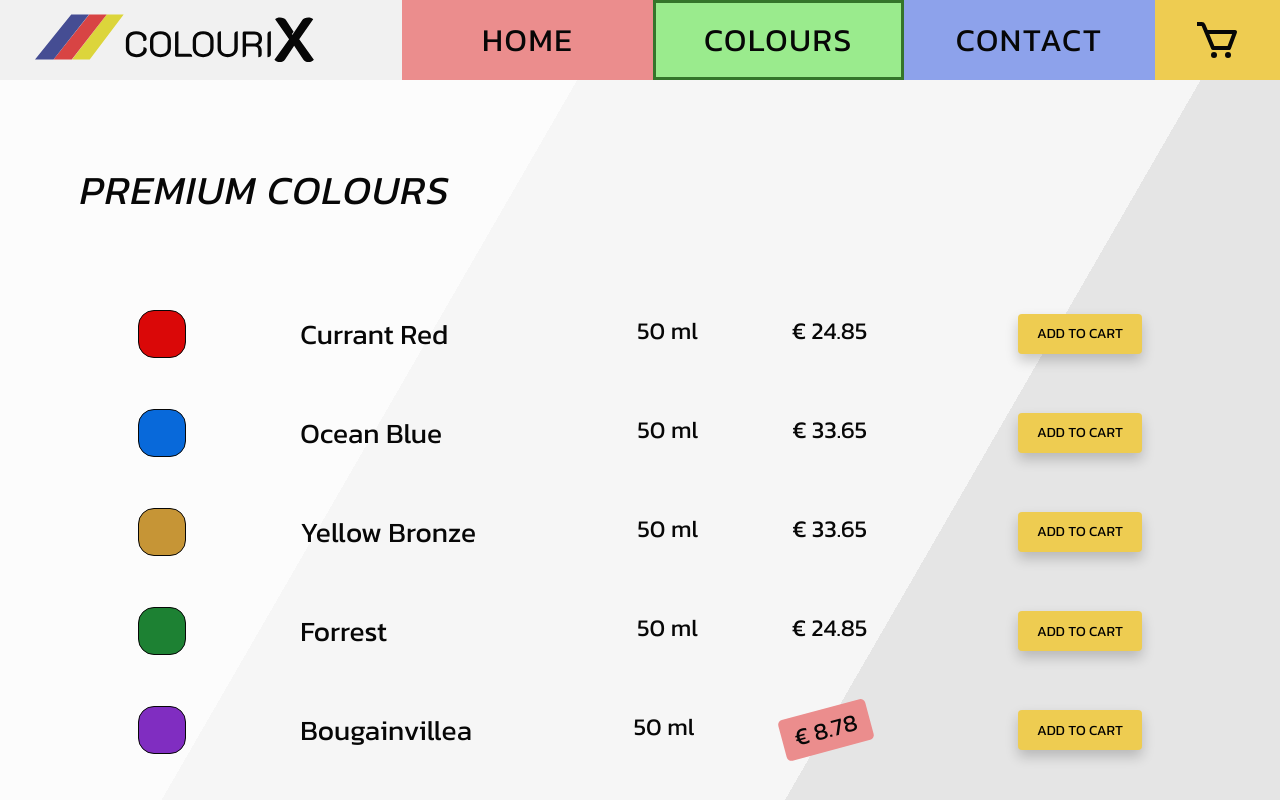
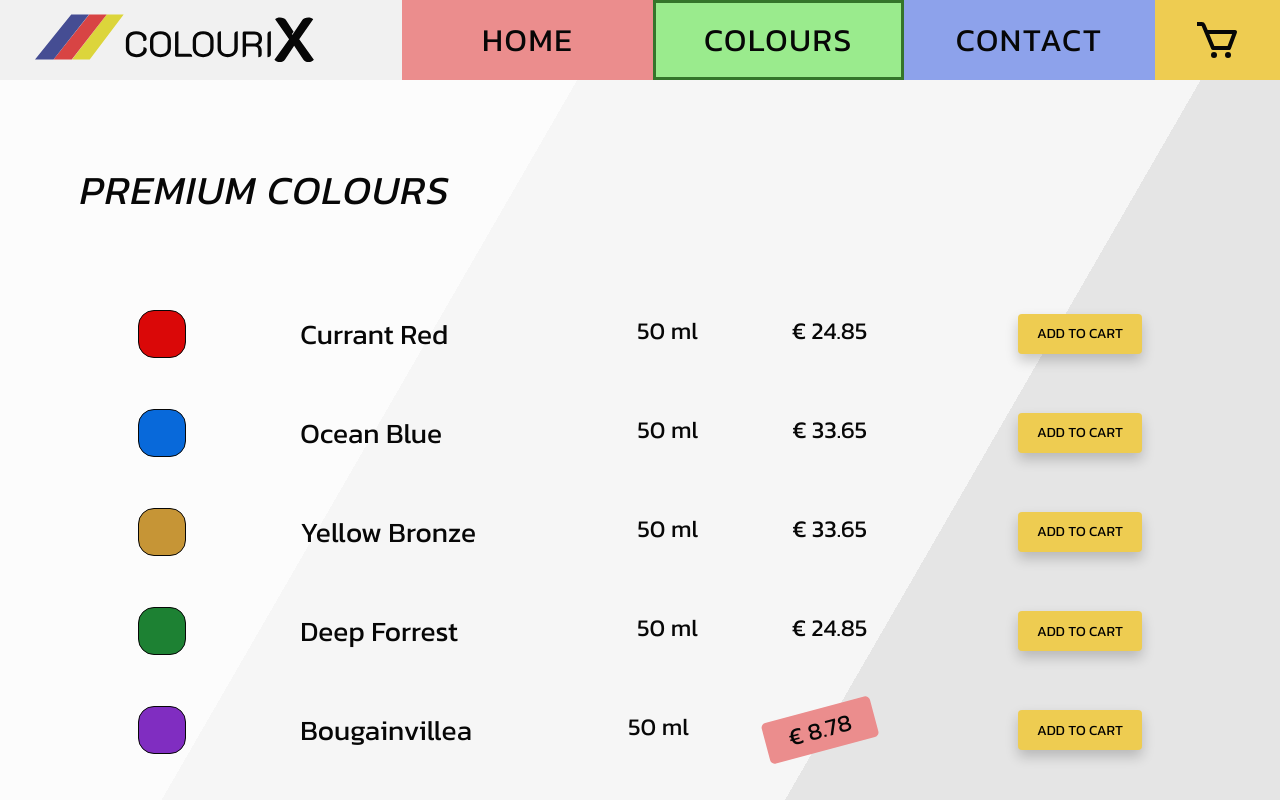
Before and after one commit to Patrick-Svensson/colourix, a React (Create React App) app: page /colours in a window 1280 px wide. Shown: the top 800 px of the page. Built offline with nearby package versions, Linux system fonts and the light colour scheme.

Commit message:
Adjusting social links to open on new page with target _blank. Adjusting whitespace between values in colourcomponent. Correcting mispellings in documentation

```diff
--- a/src/Components/ColourComponent.css
+++ b/src/Components/ColourComponent.css
@@ -60,6 +60,9 @@
 }
 
 .reducedPrice {
+    text-align: center;
+    width: 7rem;
+    height: 2.6rem;
     background-color: #eb8d8d;
     padding: 0.2rem 0.8rem;
     border-radius: 0.3rem;
--- a/src/Components/ColourComponent.js
+++ b/src/Components/ColourComponent.js
@@ -19,11 +19,11 @@ const ColourComponent = (props) => {
                 <h3 className="productTitle">{product.name}</h3>
 
                 <div className="unitsContainer">
-                    <p>{product.volume} ml</p>
+                    <p>{product.volume}&nbsp;ml</p>
                     {product.id === 5 ? (
-                        <p className="reducedPrice">€ {product.price}</p>
+                        <p className="reducedPrice">€&nbsp;{product.price}</p>
                     ) : (
-                        <p>€ {product.price}</p>
+                        <p>€&nbsp;{product.price}</p>
                     )}
                 </div>
             </div>
--- a/src/Components/Data.js
+++ b/src/Components/Data.js
@@ -23,7 +23,7 @@ const data = {
         },
         {
             id: 4,
-            name: "forrest",
+            name: "deep forrest",
             colour: "1D8133",
             price: 24.85,
             volume: 50,
--- a/src/Components/Footer.js
+++ b/src/Components/Footer.js
@@ -1,23 +1,29 @@
-import { FaPinterestSquare, FaFacebookSquare, FaTwitterSquare, FaInstagramSquare, FaYoutubeSquare } from "react-icons/fa";
+import {
+    FaPinterestSquare,
+    FaFacebookSquare,
+    FaTwitterSquare,
+    FaInstagramSquare,
+    FaYoutubeSquare,
+} from "react-icons/fa";
 import "./Footer.css";
 
 const Footer = () => {
     return (
         <footer className="footer">
             <div className="footerLinkContainer">
-                <a href="https://www.pinterest.ca/">
+                <a href="https://www.pinterest.ca/" target="_blank">
                     <FaPinterestSquare className="footerLink" />
                 </a>
-                <a href="https://sv-se.facebook.com/">
+                <a href="https://sv-se.facebook.com/" target="_blank">
                     <FaFacebookSquare className="footerLink" />
                 </a>
-                <a href="https://twitter.com/?lang=sv">
+                <a href="https://twitter.com/?lang=sv" target="_blank">
                     <FaTwitterSquare className="footerLink" />
                 </a>
-                <a href="https://www.instagram.com/">
+                <a href="https://www.instagram.com/" target="_blank">
                     <FaInstagramSquare className="footerLink" />
                 </a>
-                <a href="https://www.youtube.com/">
+                <a href="https://www.youtube.com/" target="_blank">
                     <FaYoutubeSquare className="footerLink" />
                 </a>
             </div>
```
Also changed, not shown: 1 other file (tests, documents, lock files or other folders).
